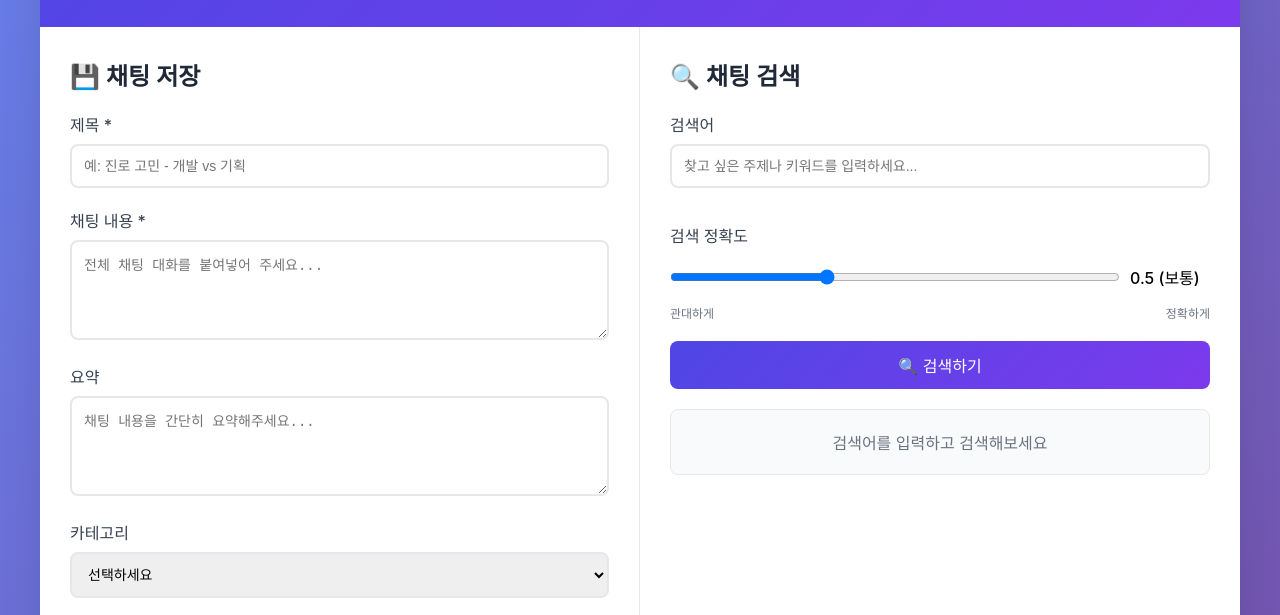
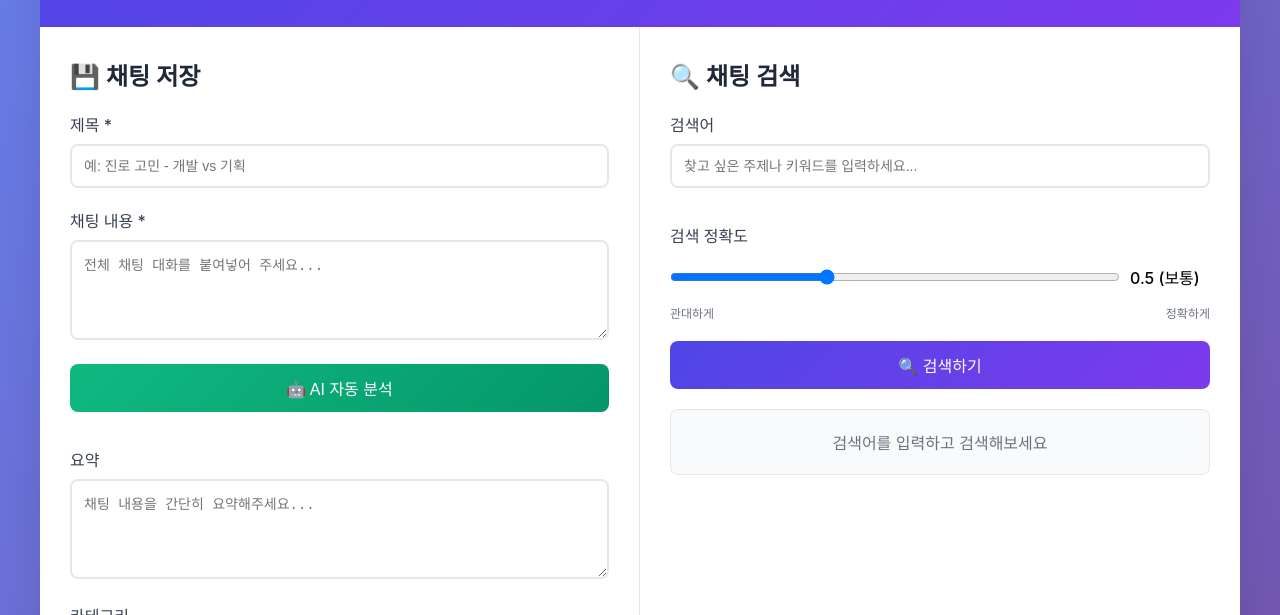
Before and after one commit to wespion/claude-chat-memory, a website: page public/index.html in a window 1280 px wide. Shown: the part 134-749 px from the top of the page. Drawn offline with Linux system fonts and the light colour scheme.

Commit message:
Add AI Analysis Frontend

```diff
--- a/public/index.html
+++ b/public/index.html
@@ -238,6 +238,14 @@
                     </div>
 
                     <div class="form-group">
+    <button type="button" id="analyzeBtn" class="btn" style="background: linear-gradient(135deg, #10b981 0%, #059669 100%); margin-bottom: 15px;" onclick="analyzeWithAI()">
+        🤖 AI 자동 분석
+    </button>
+    <div id="analyzeStatus" class="status hidden"></div>
+</div>
+
+
+                    <div class="form-group">
                         <label for="summary">요약</label>
                         <textarea id="summary" placeholder="채팅 내용을 간단히 요약해주세요..."></textarea>
                     </div>
@@ -455,6 +463,62 @@ window.addEventListener('DOMContentLoaded', () => {
 }
 });
 
+// AI 분석 함수
+async function analyzeWithAI() {
+    const content = document.getElementById('content').value.trim();
+    const analyzeBtn = document.getElementById('analyzeBtn');
+    const statusDiv = document.getElementById('analyzeStatus');
+
+    if (!content) {
+        alert('분석할 채팅 내용을 먼저 입력해주세요.');
+        return;
+    }
+
+    // 버튼 비활성화
+    analyzeBtn.disabled = true;
+    analyzeBtn.textContent = '🤖 AI 분석 중...';
+
+    statusDiv.textContent = 'AI가 내용을 분석하고 있습니다...';
+    statusDiv.className = 'status';
+    statusDiv.classList.remove('hidden', 'success', 'error');
+
+    try {
+        const response = await fetch('/api/analyze-chat', {
+            method: 'POST',
+            headers: {
+                'Content-Type': 'application/json',
+            },
+            body: JSON.stringify({ content })
+        });
+
+        const result = await response.json();
+
+        if (result.success) {
+            const data = result.data;
+
+            // 분석 결과를 폼에 자동 입력
+            document.getElementById('title').value = data.title || '';
+            document.getElementById('summary').value = data.summary || '';
+            document.getElementById('category').value = data.category || '';
+            document.getElementById('tags').value = data.tags?.join(', ') || '';
+            document.getElementById('insights').value = data.key_insights?.join('\n') || '';
+            document.getElementById('actions').value = data.action_items?.join('\n') || '';
+
+            statusDiv.textContent = '✅ AI 분석 완료! 결과를 확인하고 저장하세요.';
+            statusDiv.classList.add('success');
+        } else {
+            statusDiv.textContent = '❌ ' + result.message;
+            statusDiv.classList.add('error');
+        }
+    } catch (error) {
+        statusDiv.textContent = '❌ 분석 중 오류가 발생했습니다.';
+        statusDiv.classList.add('error');
+    } finally {
+        // 버튼 복원
+        analyzeBtn.disabled = false;
+        analyzeBtn.textContent = '🤖 AI 자동 분석';
+    }
+}
     </script>
 </body>
 </html>
```
